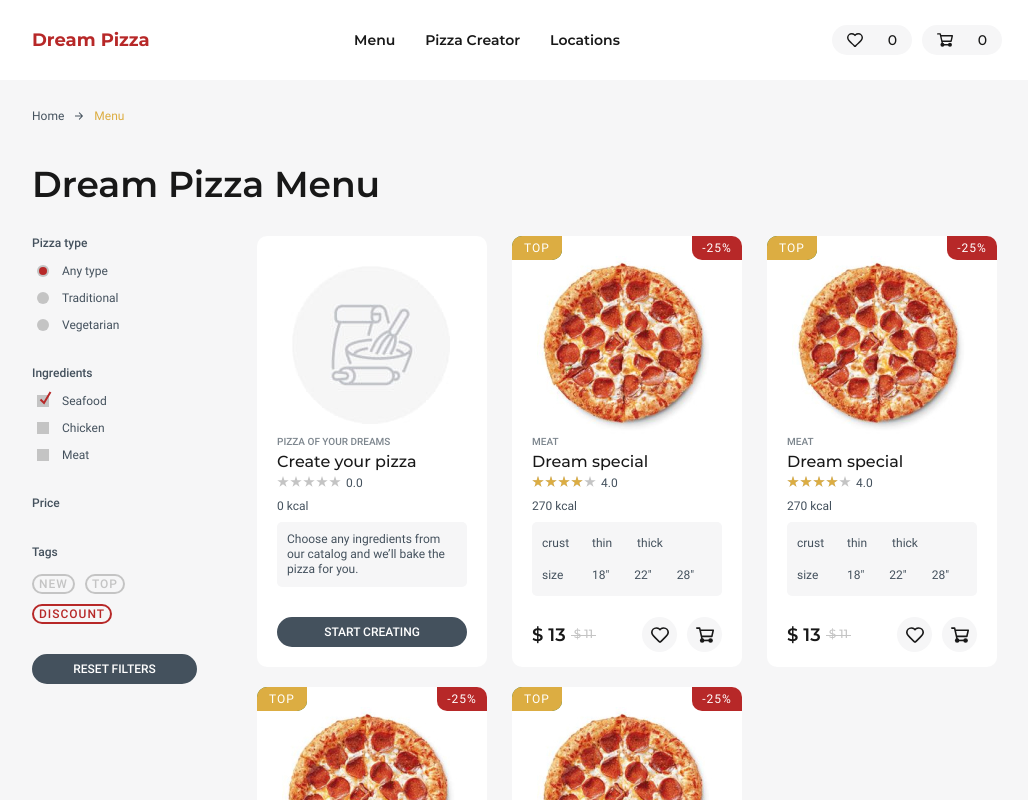
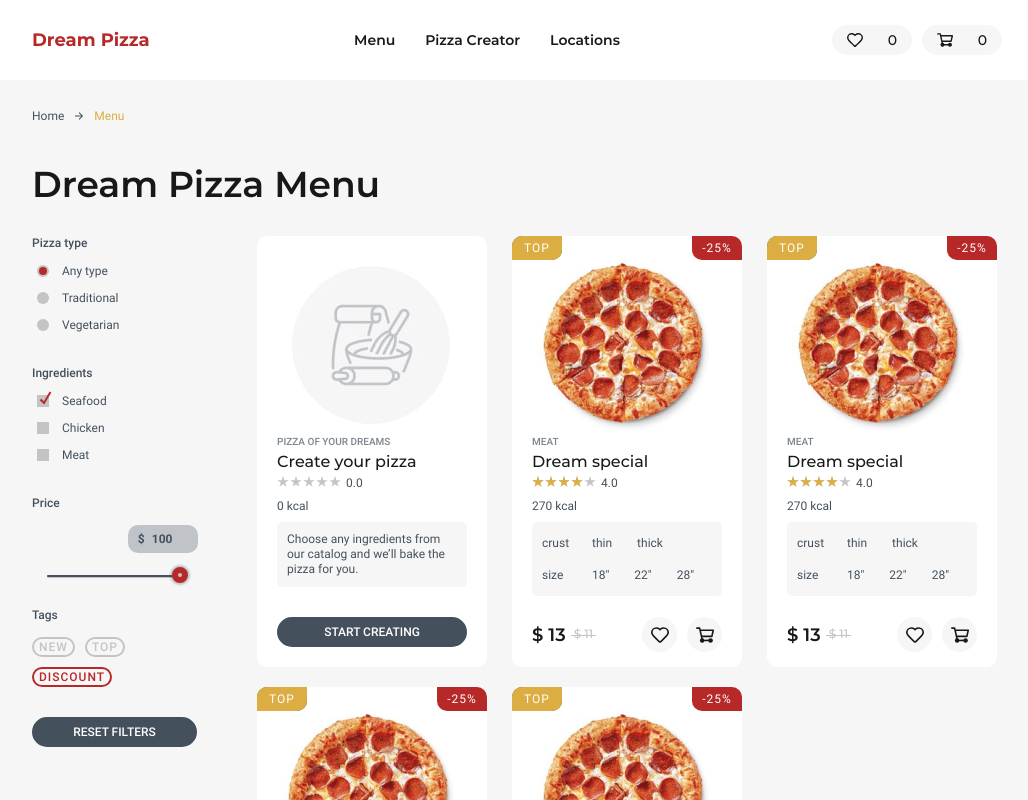
Before and after one commit to truefiesta/dream-pizza, a React app: page /menu in a window 1280 px wide. Shown: the top 800 px of the page, without its empty margins (123-1151 px from the left). Built offline with nearby package versions, Linux system fonts and the light colour scheme.

Commit message:
Add filter styles

```diff
--- a/src/components/filters/filters.css
+++ b/src/components/filters/filters.css
@@ -82,6 +82,7 @@
   color: var(--light-gray);
   text-transform: uppercase;
   letter-spacing: 1px;
+  cursor: pointer;
 
   display: block;
   padding: 2px 5px;
@@ -104,6 +105,82 @@
   width: auto;
   margin-bottom: 20px;
   margin-left: 85px;
+}
+
+/* Filter range */
+.filter-range-container {
+  padding: 10px;
+  border-radius: 5px;
+  background-color: var(--light-dark-gray);
+  width: 165px;
+}
+
+.filter-range {
+  padding: 10px 15px;
+  padding-top: 50px;
+  position: relative;
+}
+
+.filter-range .scale {
+  height: 3px;
+  border-radius: 2px;
+  background-color: var(--light-gray);
+}
+
+.filter-range .bar {
+  width: 70%;
+  height: 2px;
+  border-radius: 2px;
+  background-color: var(--full-dark-gray);
+}
+
+.filter-range .toggle {
+  width: 4px;
+  height: 4px;
+  border-radius: 50%;
+  background-color: var(--light-gray);
+  border: 6px solid var(--basic-red);
+  box-shadow: 0 0 2px 2px var(--medium-dark-gray);
+
+  position: absolute;
+  bottom: 5px;
+  left: 0;
+  cursor: pointer;
+}
+
+.filter-max-price {
+  font-family: "Roboto", Arial, Helvetica, sans-serif;
+  font-weight: 700;
+  font-size: 12px;
+  line-height: 12px;
+  color: var(--full-dark-gray);
+
+  background-color: var(--medium-dark-gray);
+  border-radius: 10px;
+  box-sizing: border-box;
+  width: 70px;
+  padding: 5px 0px 5px 10px;
+
+  position: absolute;
+  top: 0;
+  left: 0;
+}
+
+.filter-max-price input {
+  font-family: inherit;
+  font-weight: inherit;
+  font-size: inherit;
+  line-height: inherit;
+  color: inherit;
+  text-align: center;
+  width: 40px;
+
+  border: none;
+  background-color: transparent;
+  border-radius: 5px;
+  padding: 2px 5px;
+
+  outline: none;
 }
 
 @media (min-width: 600px) {
@@ -194,6 +271,12 @@
   .filters-group .filter-tags-list {
     flex-direction: row;
   }
+
+  .filter-range-container {
+    width: 165px;
+    padding: 0;
+    background-color: transparent;
+  }
 }
 
 @media (min-width: 1000px) {
--- a/src/components/filters/filters.jsx
+++ b/src/components/filters/filters.jsx
@@ -76,6 +76,21 @@ const Filters = () => {
       </section>
       <section className="filters-group">
         <h3 className="filters-group-title">Price</h3>
+        <div className="filter-range-container">
+          <div className="filter-range">
+            <div className="scale">
+              <div className="bar" style={{ width: `100%` }}></div>
+              {/* 0 - 100% */}
+            </div>
+            {/* label range = 0% - 58% */}
+            <label className="filter-max-price" style={{ left: `58%` }}>
+              $
+              <input type="number" name="filter-max-price" value="100" />
+            </label>
+            {/* toggle range =  5% - 85% */}
+            <div className="toggle" tabIndex="0" style={{ left: `85%` }}></div>
+          </div>
+        </div>
       </section>
       <section className="filters-group">
         <h3 className="filters-group-title">Tags</h3>
```
